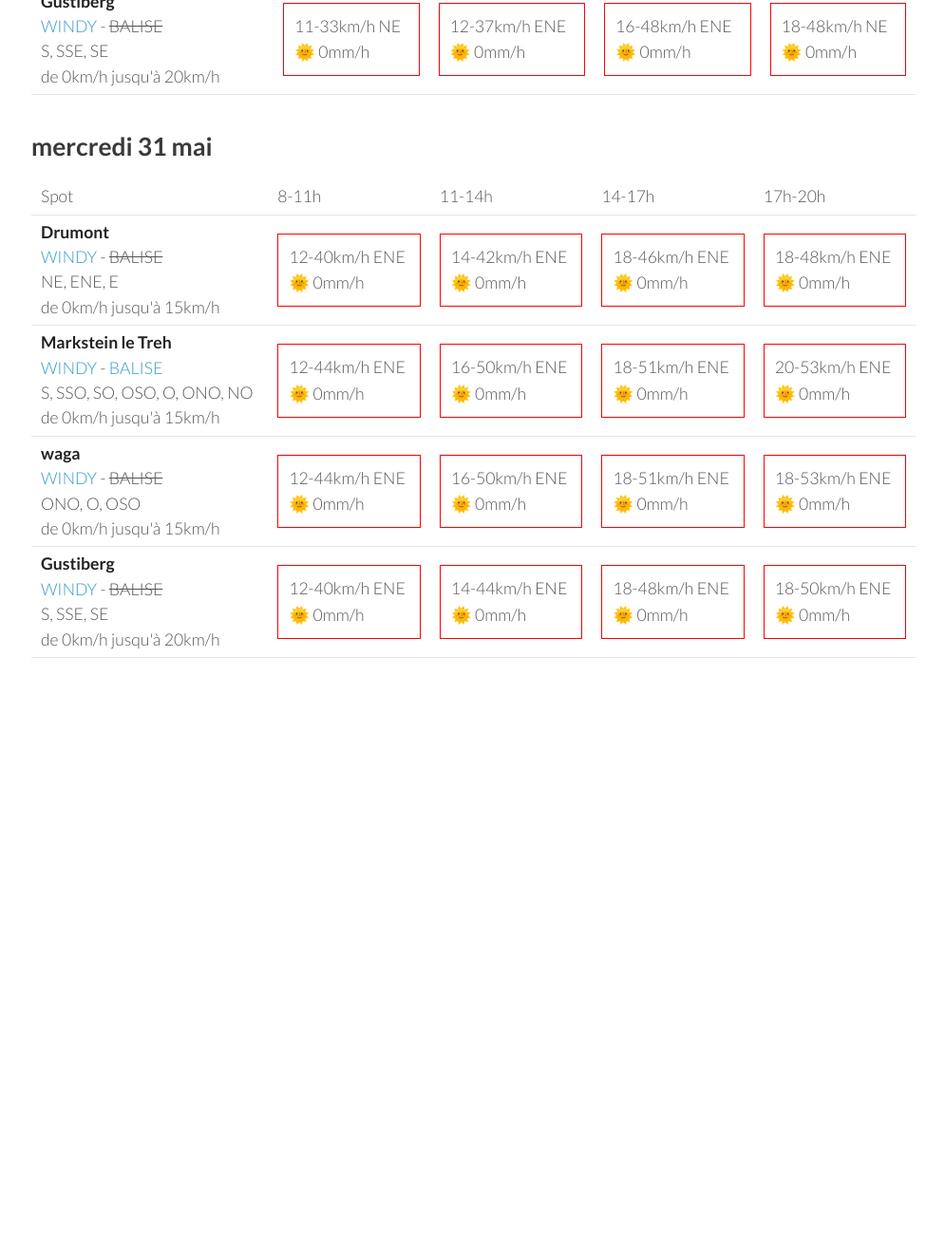
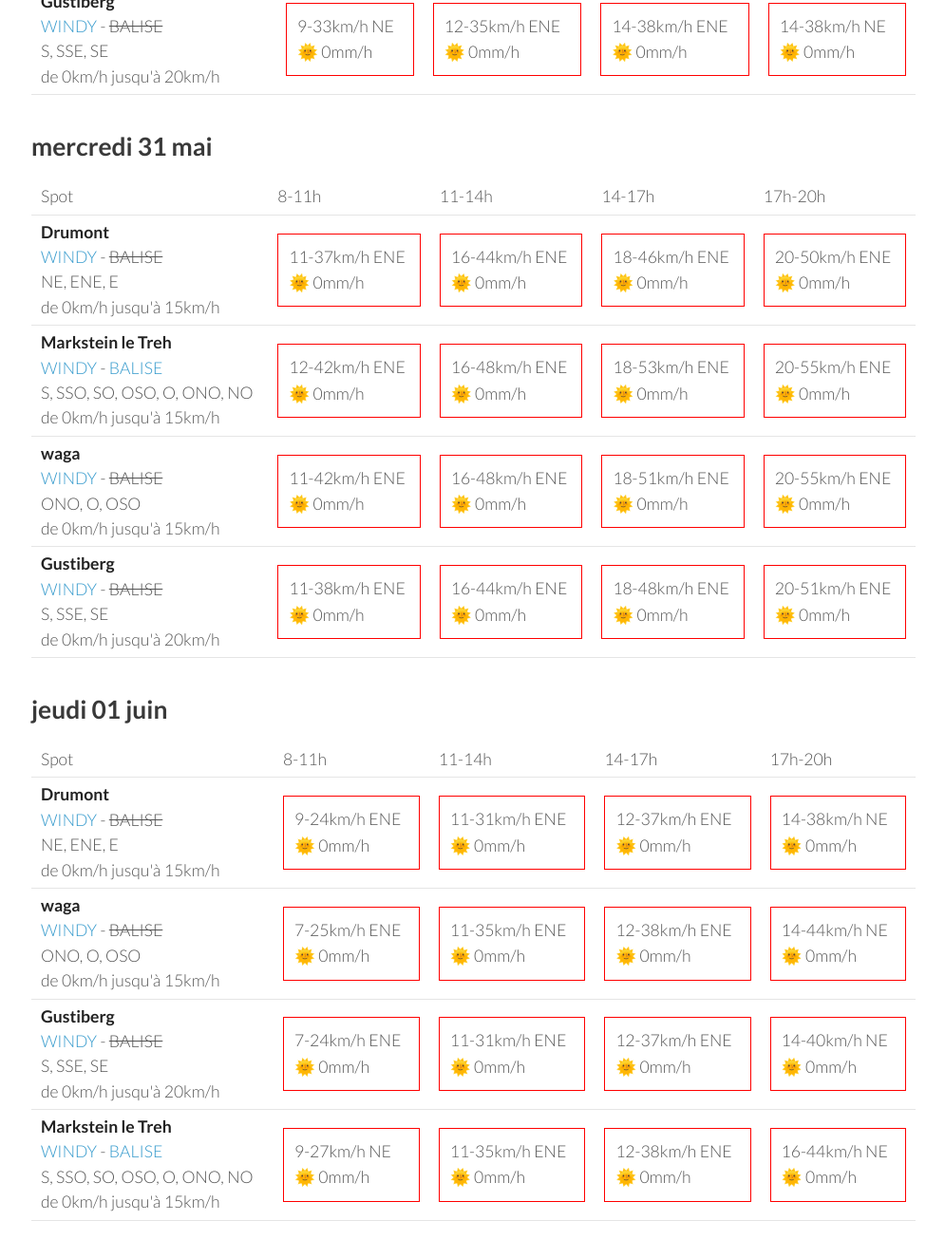
Before and after one commit to parapente-dans-le-nord/parapente-dans-le-nord.github.io, a Jekyll site: the page built from vosges.markdown, in a window 1280 px wide and 1400 px high, scrolled down 2511 px. Shown: the top 1325 px of the window at 95% size, without its empty margins (25-1020 px from the left). Built offline with Jekyll 4.4.1, drawn with Linux system fonts in a browser that asks for light colours; before the commit the page ends 3332 px from its top, so only the background shows below that; some of the changed text lies outside the part shown.

Commit message:
update index.markdown

```diff
--- a/vosges.markdown
+++ b/vosges.markdown
@@ -137,7 +137,7 @@ page mise à jour le samedi 27 mai 06:16
         <td><strong>Drumont</strong><br><a href="https://windy.com/47.898/6.919?47.687,6.919,9,m:eYYagmG">WINDY</a> - <span class="no-balise"> BALISE </span><br> <span class="vent-favorable">NE, ENE, E</span><br><span class="force-vent">de 0km/h jusqu'à 15km/h</span> </td>
 
             <td><div class="not-flyable"><p>9-31km/h ENE</p><p>🌞 0mm/h</p></div></td>
-            <td><div class="not-flyable"><p>16-44km/h ENE</p><p>🌞 0mm/h</p></div></td>
+            <td><div class="not-flyable"><p>16-42km/h ENE</p><p>🌞 0mm/h</p></div></td>
             <td><div class="not-flyable"><p>16-44km/h ENE</p><p>🌞 0mm/h</p></div></td>
             <td><div class="not-flyable"><p>18-48km/h NE</p><p>🌞 0mm/h</p></div></td>
 
@@ -146,19 +146,19 @@ page mise à jour le samedi 27 mai 06:16
 <tr>
         <td><strong>Markstein le Treh</strong><br><a href="https://windy.com/47.926/7.012?47.505,7.012,8,m:eY1agmQ">WINDY</a> - <span class=""><a href="http://www.balisemeteo.com/balise.php?idBalise=136">BALISE</a> </span><br> <span class="vent-favorable">S, SSO, SO, OSO, O, ONO, NO</span><br><span class="force-vent">de 0km/h jusqu'à 15km/h</span> </td>
 
-            <td><div class="not-flyable"><p>9-35km/h NE</p><p>🌞 0mm/h</p></div></td>
+            <td><div class="not-flyable"><p>9-33km/h NE</p><p>🌞 0mm/h</p></div></td>
             <td><div class="not-flyable"><p>16-46km/h ENE</p><p>🌞 0mm/h</p></div></td>
-            <td><div class="not-flyable"><p>16-50km/h ENE</p><p>🌞 0mm/h</p></div></td>
-            <td><div class="not-flyable"><p>18-53km/h NE</p><p>🌞 0mm/h</p></div></td>
+            <td><div class="not-flyable"><p>16-48km/h ENE</p><p>🌞 0mm/h</p></div></td>
+            <td><div class="not-flyable"><p>18-51km/h NE</p><p>🌞 0mm/h</p></div></td>
 
 
     </tr>
 <tr>
         <td><strong>waga</strong><br><a href="https://windy.com/47.903/6.996?47.900,6.983,15">WINDY</a> - <span class="no-balise"> BALISE </span><br> <span class="vent-favorable">ONO, O, OSO</span><br><span class="force-vent">de 0km/h jusqu'à 15km/h</span> </td>
 
-            <td><div class="not-flyable"><p>9-35km/h ENE</p><p>🌞 0mm/h</p></div></td>
+            <td><div class="not-flyable"><p>9-35km/h NE</p><p>🌞 0mm/h</p></div></td>
             <td><div class="not-flyable"><p>16-48km/h ENE</p><p>🌞 0mm/h</p></div></td>
-            <td><div class="not-flyable"><p>16-50km/h ENE</p><p>🌞 0mm/h</p></div></td>
+            <td><div class="not-flyable"><p>16-48km/h ENE</p><p>🌞 0mm/h</p></div></td>
             <td><div class="not-flyable"><p>18-53km/h NE</p><p>🌞 0mm/h</p></div></td>
 
 
@@ -168,8 +168,8 @@ page mise à jour le samedi 27 mai 06:16
 
             <td><div class="not-flyable"><p>9-31km/h ENE</p><p>🌞 0mm/h</p></div></td>
             <td><div class="not-flyable"><p>16-44km/h ENE</p><p>🌞 0mm/h</p></div></td>
-            <td><div class="not-flyable"><p>16-46km/h ENE</p><p>🌞 0mm/h</p></div></td>
-            <td><div class="not-flyable"><p>18-50km/h NE</p><p>🌞 0mm/h</p></div></td>
+            <td><div class="not-flyable"><p>16-44km/h ENE</p><p>🌞 0mm/h</p></div></td>
+            <td><div class="not-flyable"><p>18-48km/h NE</p><p>🌞 0mm/h</p></div></td>
 
 
     </tr>
@@ -192,10 +192,10 @@ page mise à jour le samedi 27 mai 06:16
 <tr>
         <td><strong>Drumont</strong><br><a href="https://windy.com/47.898/6.919?47.687,6.919,9,m:eYYagmG">WINDY</a> - <span class="no-balise"> BALISE </span><br> <span class="vent-favorable">NE, ENE, E</span><br><span class="force-vent">de 0km/h jusqu'à 15km/h</span> </td>
 
-            <td><div class="not-flyable"><p>11-31km/h NE</p><p>🌞 0mm/h</p></div></td>
-            <td><div class="not-flyable"><p>12-37km/h ENE</p><p>🌞 0mm/h</p></div></td>
-            <td><div class="not-flyable"><p>16-48km/h ENE</p><p>🌞 0mm/h</p></div></td>
-            <td><div class="not-flyable"><p>18-46km/h NE</p><p>🌞 0mm/h</p></div></td>
+            <td><div class="not-flyable"><p>9-33km/h NE</p><p>🌞 0mm/h</p></div></td>
+            <td><div class="not-flyable"><p>12-35km/h ENE</p><p>🌞 0mm/h</p></div></td>
+            <td><div class="not-flyable"><p>14-38km/h ENE</p><p>🌞 0mm/h</p></div></td>
+            <td><div class="not-flyable"><p>14-38km/h NE</p><p>🌞 0mm/h</p></div></td>
 
 
     </tr>
@@ -203,9 +203,9 @@ page mise à jour le samedi 27 mai 06:16
         <td><strong>Markstein le Treh</strong><br><a href="https://windy.com/47.926/7.012?47.505,7.012,8,m:eY1agmQ">WINDY</a> - <span class=""><a href="http://www.balisemeteo.com/balise.php?idBalise=136">BALISE</a> </span><br> <span class="vent-favorable">S, SSO, SO, OSO, O, ONO, NO</span><br><span class="force-vent">de 0km/h jusqu'à 15km/h</span> </td>
 
             <td><div class="not-flyable"><p>9-35km/h NE</p><p>🌞 0mm/h</p></div></td>
-            <td><div class="not-flyable"><p>12-40km/h NE</p><p>🌞 0mm/h</p></div></td>
-            <td><div class="not-flyable"><p>18-51km/h ENE</p><p>🌞 0mm/h</p></div></td>
-            <td><div class="not-flyable"><p>18-51km/h NE</p><p>🌞 0mm/h</p></div></td>
+            <td><div class="not-flyable"><p>12-38km/h NE</p><p>🌞 0mm/h</p></div></td>
+            <td><div class="not-flyable"><p>14-42km/h NE</p><p>🌞 0mm/h</p></div></td>
+            <td><div class="not-flyable"><p>16-44km/h NE</p><p>🌞 0mm/h</p></div></td>
 
 
     </tr>
@@ -213,19 +213,19 @@ page mise à jour le samedi 27 mai 06:16
         <td><strong>waga</strong><br><a href="https://windy.com/47.903/6.996?47.900,6.983,15">WINDY</a> - <span class="no-balise"> BALISE </span><br> <span class="vent-favorable">ONO, O, OSO</span><br><span class="force-vent">de 0km/h jusqu'à 15km/h</span> </td>
 
             <td><div class="not-flyable"><p>9-35km/h NE</p><p>🌞 0mm/h</p></div></td>
-            <td><div class="not-flyable"><p>12-40km/h NE</p><p>🌞 0mm/h</p></div></td>
-            <td><div class="not-flyable"><p>18-51km/h ENE</p><p>🌞 0mm/h</p></div></td>
-            <td><div class="not-flyable"><p>18-51km/h NE</p><p>🌞 0mm/h</p></div></td>
+            <td><div class="not-flyable"><p>12-38km/h NE</p><p>🌞 0mm/h</p></div></td>
+            <td><div class="not-flyable"><p>14-42km/h NE</p><p>🌞 0mm/h</p></div></td>
+            <td><div class="not-flyable"><p>16-44km/h NE</p><p>🌞 0mm/h</p></div></td>
 
 
     </tr>
 <tr>
         <td><strong>Gustiberg</strong><br><a href="https://windy.com/47.894/6.934?47.891,6.934,15,m:eYYagmI">WINDY</a> - <span class="no-balise"> BALISE </span><br> <span class="vent-favorable">S, SSE, SE</span><br><span class="force-vent">de 0km/h jusqu'à 20km/h</span> </td>
 
-            <td><div class="not-flyable"><p>11-33km/h NE</p><p>🌞 0mm/h</p></div></td>
-            <td><div class="not-flyable"><p>12-37km/h ENE</p><p>🌞 0mm/h</p></div></td>
-            <td><div class="not-flyable"><p>16-48km/h ENE</p><p>🌞 0mm/h</p></div></td>
-            <td><div class="not-flyable"><p>18-48km/h NE</p><p>🌞 0mm/h</p></div></td>
+            <td><div class="not-flyable"><p>9-33km/h NE</p><p>🌞 0mm/h</p></div></td>
+            <td><div class="not-flyable"><p>12-35km/h ENE</p><p>🌞 0mm/h</p></div></td>
+            <td><div class="not-flyable"><p>14-38km/h ENE</p><p>🌞 0mm/h</p></div></td>
+            <td><div class="not-flyable"><p>14-38km/h NE</p><p>🌞 0mm/h</p></div></td>
 
 
     </tr>
@@ -248,40 +248,40 @@ page mise à jour le samedi 27 mai 06:16
 <tr>
         <td><strong>Drumont</strong><br><a href="https://windy.com/47.898/6.919?47.687,6.919,9,m:eYYagmG">WINDY</a> - <span class="no-balise"> BALISE </span><br> <span class="vent-favorable">NE, ENE, E</span><br><span class="force-vent">de 0km/h jusqu'à 15km/h</span> </td>
 
-            <td><div class="not-flyable"><p>12-40km/h ENE</p><p>🌞 0mm/h</p></div></td>
-            <td><div class="not-flyable"><p>14-42km/h ENE</p><p>🌞 0mm/h</p></div></td>
+            <td><div class="not-flyable"><p>11-37km/h ENE</p><p>🌞 0mm/h</p></div></td>
+            <td><div class="not-flyable"><p>16-44km/h ENE</p><p>🌞 0mm/h</p></div></td>
             <td><div class="not-flyable"><p>18-46km/h ENE</p><p>🌞 0mm/h</p></div></td>
-            <td><div class="not-flyable"><p>18-48km/h ENE</p><p>🌞 0mm/h</p></div></td>
+            <td><div class="not-flyable"><p>20-50km/h ENE</p><p>🌞 0mm/h</p></div></td>
 
 
     </tr>
 <tr>
         <td><strong>Markstein le Treh</strong><br><a href="https://windy.com/47.926/7.012?47.505,7.012,8,m:eY1agmQ">WINDY</a> - <span class=""><a href="http://www.balisemeteo.com/balise.php?idBalise=136">BALISE</a> </span><br> <span class="vent-favorable">S, SSO, SO, OSO, O, ONO, NO</span><br><span class="force-vent">de 0km/h jusqu'à 15km/h</span> </td>
 
-            <td><div class="not-flyable"><p>12-44km/h ENE</p><p>🌞 0mm/h</p></div></td>
-            <td><div class="not-flyable"><p>16-50km/h ENE</p><p>🌞 0mm/h</p></div></td>
-            <td><div class="not-flyable"><p>18-51km/h ENE</p><p>🌞 0mm/h</p></div></td>
-            <td><div class="not-flyable"><p>20-53km/h ENE</p><p>🌞 0mm/h</p></div></td>
+            <td><div class="not-flyable"><p>12-42km/h ENE</p><p>🌞 0mm/h</p></div></td>
+            <td><div class="not-flyable"><p>16-48km/h ENE</p><p>🌞 0mm/h</p></div></td>
+            <td><div class="not-flyable"><p>18-53km/h ENE</p><p>🌞 0mm/h</p></div></td>
+            <td><div class="not-flyable"><p>20-55km/h ENE</p><p>🌞 0mm/h</p></div></td>
 
 
     </tr>
 <tr>
         <td><strong>waga</strong><br><a href="https://windy.com/47.903/6.996?47.900,6.983,15">WINDY</a> - <span class="no-balise"> BALISE </span><br> <span class="vent-favorable">ONO, O, OSO</span><br><span class="force-vent">de 0km/h jusqu'à 15km/h</span> </td>
 
-            <td><div class="not-flyable"><p>12-44km/h ENE</p><p>🌞 0mm/h</p></div></td>
-            <td><div class="not-flyable"><p>16-50km/h ENE</p><p>🌞 0mm/h</p></div></td>
+            <td><div class="not-flyable"><p>11-42km/h ENE</p><p>🌞 0mm/h</p></div></td>
+            <td><div class="not-flyable"><p>16-48km/h ENE</p><p>🌞 0mm/h</p></div></td>
             <td><div class="not-flyable"><p>18-51km/h ENE</p><p>🌞 0mm/h</p></div></td>
-            <td><div class="not-flyable"><p>18-53km/h ENE</p><p>🌞 0mm/h</p></div></td>
+            <td><div class="not-flyable"><p>20-55km/h ENE</p><p>🌞 0mm/h</p></div></td>
 
 
     </tr>
 <tr>
         <td><strong>Gustiberg</strong><br><a href="https://windy.com/47.894/6.934?47.891,6.934,15,m:eYYagmI">WINDY</a> - <span class="no-balise"> BALISE </span><br> <span class="vent-favorable">S, SSE, SE</span><br><span class="force-vent">de 0km/h jusqu'à 20km/h</span> </td>
 
-            <td><div class="not-flyable"><p>12-40km/h ENE</p><p>🌞 0mm/h</p></div></td>
-            <td><div class="not-flyable"><p>14-44km/h ENE</p><p>🌞 0mm/h</p></div></td>
+            <td><div class="not-flyable"><p>11-38km/h ENE</p><p>🌞 0mm/h</p></div></td>
+            <td><div class="not-flyable"><p>16-44km/h ENE</p><p>🌞 0mm/h</p></div></td>
             <td><div class="not-flyable"><p>18-48km/h ENE</p><p>🌞 0mm/h</p></div></td>
-            <td><div class="not-flyable"><p>18-50km/h ENE</p><p>🌞 0mm/h</p></div></td>
+            <td><div class="not-flyable"><p>20-51km/h ENE</p><p>🌞 0mm/h</p></div></td>
 
 
     </tr>
@@ -289,3 +289,59 @@ page mise à jour le samedi 27 mai 06:16
 </tbody>
 </table>
 {:/}
+## jeudi 01 juin
+
+{::nomarkdown}
+<table>
+  <tbody>
+    <tr>
+      <td>Spot</td>
+      <td>8-11h</td>
+      <td>11-14h</td>
+      <td>14-17h</td>
+      <td>17h-20h</td>
+    </tr>
+<tr>
+        <td><strong>Drumont</strong><br><a href="https://windy.com/47.898/6.919?47.687,6.919,9,m:eYYagmG">WINDY</a> - <span class="no-balise"> BALISE </span><br> <span class="vent-favorable">NE, ENE, E</span><br><span class="force-vent">de 0km/h jusqu'à 15km/h</span> </td>
+
+            <td><div class="not-flyable"><p>9-24km/h ENE</p><p>🌞 0mm/h</p></div></td>
+            <td><div class="not-flyable"><p>11-31km/h ENE</p><p>🌞 0mm/h</p></div></td>
+            <td><div class="not-flyable"><p>12-37km/h ENE</p><p>🌞 0mm/h</p></div></td>
+            <td><div class="not-flyable"><p>14-38km/h NE</p><p>🌞 0mm/h</p></div></td>
+
+
+    </tr>
+<tr>
+        <td><strong>waga</strong><br><a href="https://windy.com/47.903/6.996?47.900,6.983,15">WINDY</a> - <span class="no-balise"> BALISE </span><br> <span class="vent-favorable">ONO, O, OSO</span><br><span class="force-vent">de 0km/h jusqu'à 15km/h</span> </td>
+
+            <td><div class="not-flyable"><p>7-25km/h ENE</p><p>🌞 0mm/h</p></div></td>
+            <td><div class="not-flyable"><p>11-35km/h ENE</p><p>🌞 0mm/h</p></div></td>
+            <td><div class="not-flyable"><p>12-38km/h ENE</p><p>🌞 0mm/h</p></div></td>
+            <td><div class="not-flyable"><p>14-44km/h NE</p><p>🌞 0mm/h</p></div></td>
+
+
+    </tr>
+<tr>
+        <td><strong>Gustiberg</strong><br><a href="https://windy.com/47.894/6.934?47.891,6.934,15,m:eYYagmI">WINDY</a> - <span class="no-balise"> BALISE </span><br> <span class="vent-favorable">S, SSE, SE</span><br><span class="force-vent">de 0km/h jusqu'à 20km/h</span> </td>
+
+            <td><div class="not-flyable"><p>7-24km/h ENE</p><p>🌞 0mm/h</p></div></td>
+            <td><div class="not-flyable"><p>11-31km/h ENE</p><p>🌞 0mm/h</p></div></td>
+            <td><div class="not-flyable"><p>12-37km/h ENE</p><p>🌞 0mm/h</p></div></td>
+            <td><div class="not-flyable"><p>14-40km/h NE</p><p>🌞 0mm/h</p></div></td>
+
+
+    </tr>
+<tr>
+        <td><strong>Markstein le Treh</strong><br><a href="https://windy.com/47.926/7.012?47.505,7.012,8,m:eY1agmQ">WINDY</a> - <span class=""><a href="http://www.balisemeteo.com/balise.php?idBalise=136">BALISE</a> </span><br> <span class="vent-favorable">S, SSO, SO, OSO, O, ONO, NO</span><br><span class="force-vent">de 0km/h jusqu'à 15km/h</span> </td>
+
+            <td><div class="not-flyable"><p>9-27km/h NE</p><p>🌞 0mm/h</p></div></td>
+            <td><div class="not-flyable"><p>11-35km/h ENE</p><p>🌞 0mm/h</p></div></td>
+            <td><div class="not-flyable"><p>12-38km/h ENE</p><p>🌞 0mm/h</p></div></td>
+            <td><div class="not-flyable"><p>16-44km/h NE</p><p>🌞 0mm/h</p></div></td>
+
+
+    </tr>
+
+</tbody>
+</table>
+{:/}
```
Also changed, not shown: other parts of vosges.markdown (+1 -1 lines).
